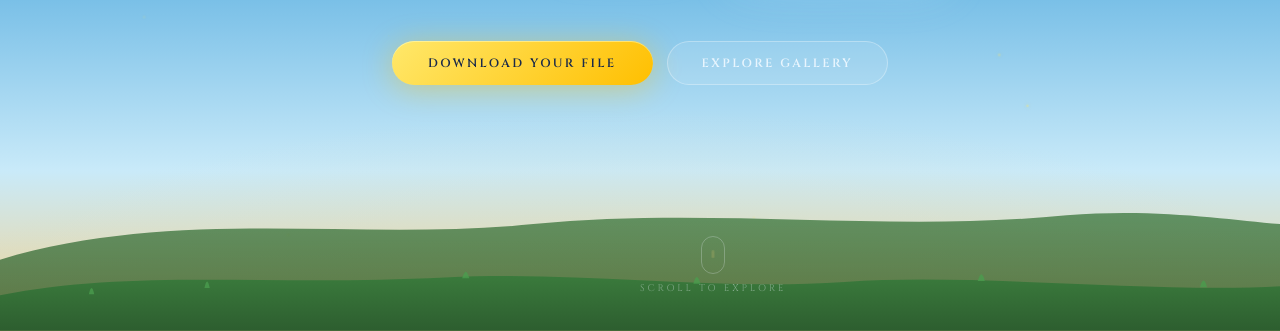
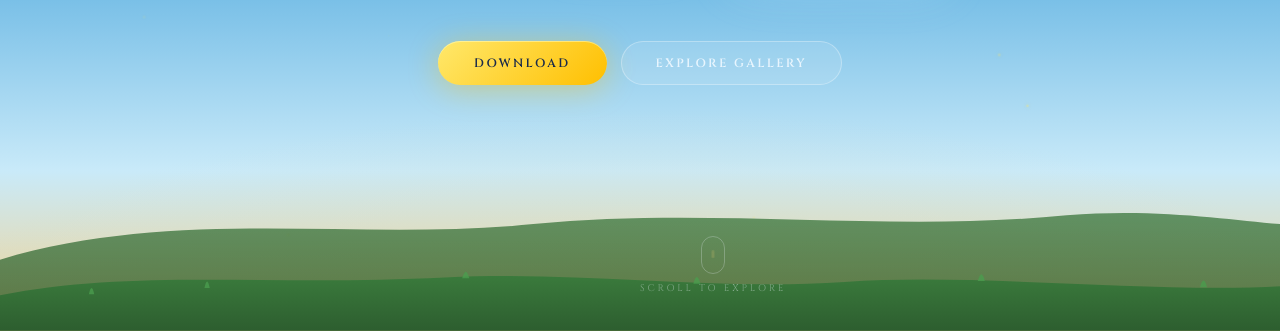
Before and after one commit to TheAayan0007/CLOUD, a plain HTML site: page index.html in a window 1280 px wide. Shown: the part 469-800 px from the top of the page. Drawn offline with Linux system fonts and the light colour scheme; animation ran at ten frames a second.

Commit message:
Update index.html

```diff
--- a/index.html
+++ b/index.html
@@ -784,7 +784,7 @@
   <h1 class="hero-title">AVS</h1>
   <p class="hero-sub">Where the sky meets your imagination — a world crafted between day and night.</p>
   <div class="hero-cta">
-    <a href="#" class="btn-primary"><span>Download your file</span></a>
+    <a href="#" class="btn-primary"><span>DOWNLOAD</span></a>
     <a href="#" class="btn-secondary">Explore Gallery</a>
   </div>
 </div>
```
